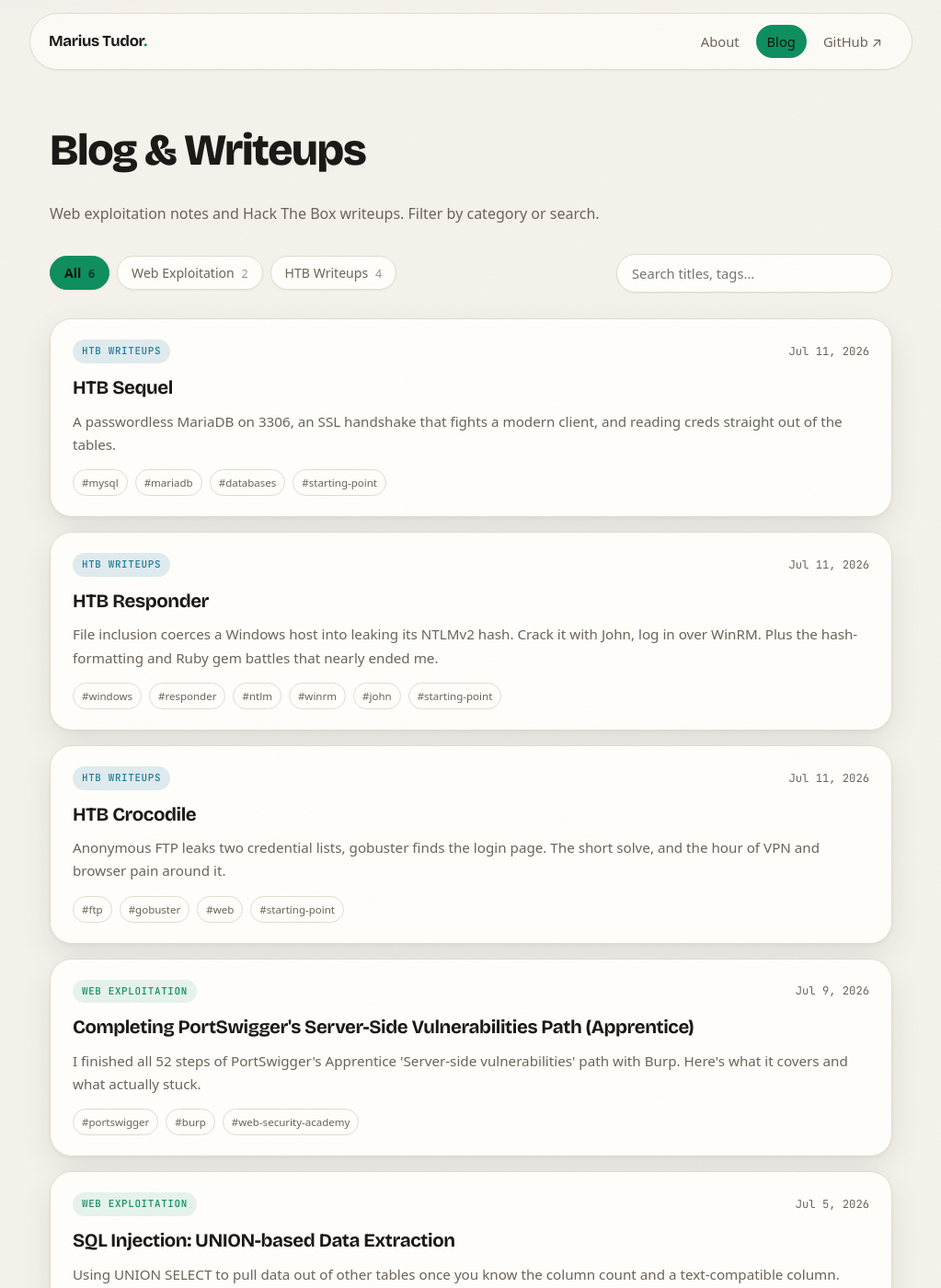
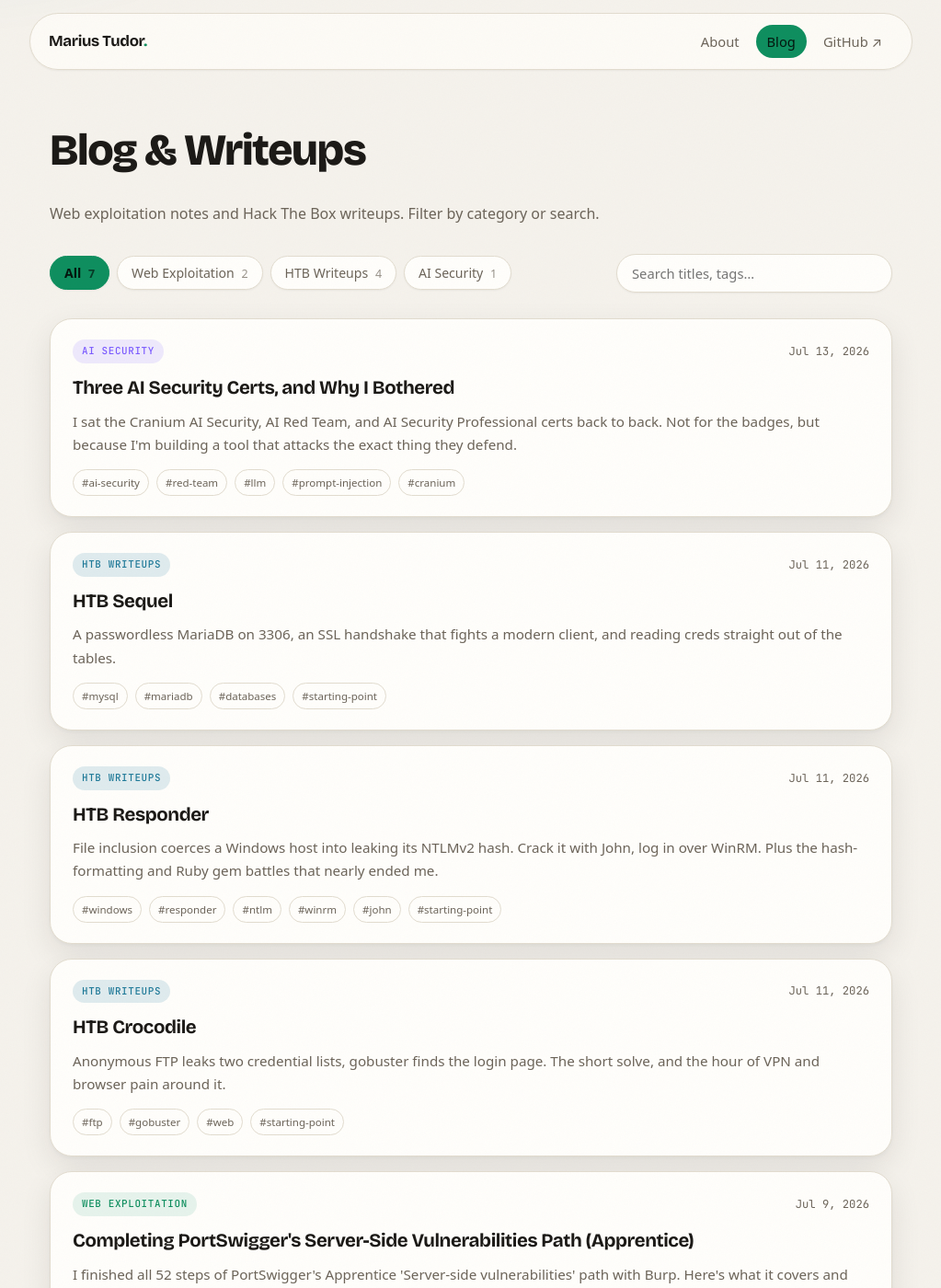
Before and after one commit to mariustudor07/mariustudor07.github.io, a Jekyll site: the page built from blog.html, in a window 1280 px wide and 1400 px high. Shown: the whole window at 92% size, without its empty margins (128-1151 px from the left). Built offline with Jekyll 4.4.1, drawn with Linux system fonts in a browser that asks for light colours; some of the changed lines change nothing that is shown.

Commit message:
Add Cranium AI security certs and a blog post on why I took them

```diff
--- a/_config.yml
+++ b/_config.yml
@@ -19,3 +19,4 @@ plugins:
 blog_categories:
   - "Web Exploitation"
   - "HTB Writeups"
+  - "AI Security"
--- a/_data/content.yml
+++ b/_data/content.yml
@@ -116,6 +116,9 @@ timeline:
     points: []
 
 certifications:
+  - "AI Security Professional (Cranium AI)"
+  - "AI Red Team (Cranium AI)"
+  - "AI Security (Cranium AI)"
   - "ISC2 CC (Certified in Cybersecurity), in progress"
   - "Microsoft SC-200 (Security Operations Analyst), in progress"
   - "Claude Code In Action (Anthropic)"
--- /dev/null
+++ b/_posts/2026-07-13-cranium-ai-security-certifications.md
@@ -0,0 +1,90 @@
+---
+layout: post
+title: "Three AI Security Certs, and Why I Bothered"
+date: 2026-07-13
+category: "AI Security"
+tags: [ai-security, red-team, llm, prompt-injection, cranium]
+excerpt: "I sat the Cranium AI Security, AI Red Team, and AI Security Professional certs back to back. Not for the badges, but because I'm building a tool that attacks the exact thing they defend."
+---
+
+> I picked up three Cranium AI certifications this month: AI Security, AI Red
+> Team, and AI Security Professional. The honest reason isn't the LinkedIn line.
+> It's that I've spent a year building an AI-powered pentest framework, and at
+> some point you have to stop guessing at how these systems break and go learn
+> the actual threat model.
+
+For context, my main project is an [AI red team framework](https://github.com/mariustudor07/ai-pentest-agent) with
+a local LLM doing recon, correlation, and reporting. The whole time I've been
+building it, a quiet question kept nagging me. I know how to *use* an LLM to
+attack things, but do I actually understand how the LLM itself gets attacked?
+Those are two very different skill sets, and I was strong on the first and
+hand-wavy on the second. These three certs were me closing that gap on purpose.
+
+## The three, and how they stack
+
+They're meant to be taken in order, and it shows.
+
+- **AI Security** is the foundations. What the attack surface of a model-backed
+  system actually *is*, which is bigger than most people think. It's not just
+  the model. It's the training data, the pipeline, the prompt boundary, the
+  plugins and tools you bolt on, and the humans in the loop.
+- **AI Red Team** is the offensive half, and the one I cared about most.
+  Adversarial thinking applied to models: making them do things they shouldn't,
+  leak things they shouldn't, and trust input they shouldn't.
+- **AI Security Professional** pulls the two together into how you actually run
+  this as a practice. Governance, risk, and defending the pipeline end to end
+  rather than plugging one hole at a time.
+
+## What actually landed
+
+A few things reframed how I think, rather than just adding facts.
+
+**The prompt boundary is the new trust boundary.** In web security you learn early
+that user input is hostile until proven otherwise. With LLMs the boundary is
+fuzzier and worse, because instructions and data arrive through the *same
+channel*. A model can't cleanly tell "this is a command from my operator" from
+"this is text I was asked to summarise." That's the whole reason prompt injection
+works, and it's why my framework now treats anything it scrapes off a target as
+untrusted by default. It didn't before. That's a direct change I made off the
+back of this.
+
+**The attack surface is a supply chain, not a box.** Data poisoning, model theft,
+membership inference, a compromised dependency in the serving stack. The model
+weights are only one node. The Security Professional material hammered this, and
+it maps almost one to one onto how I already think about a network. You don't
+just harden the crown jewel, you assume the path *to* it is contested.
+
+**Red teaming a model rhymes with red teaming a box, but the primitives differ.**
+It's the same loop I know from HTB, which is enumerate, find the boundary, push
+on it, escalate. The primitives are just jailbreaks, injection, and extraction
+instead of ports and services. That parallel made the offensive material click
+fast, because I wasn't learning a mindset, only a new vocabulary for one I
+already had.
+
+## Was it worth it?
+
+For me, yes, and I can be specific about why. I didn't take these to prove I know
+AI security. I took them because I'm shipping something that lives in this space,
+and I was making design decisions on instinct where I should have been making
+them on a threat model. The clearest signal that it worked is that I changed how
+my framework handles untrusted input the same week. That's the bar I hold any
+cert to. Did it change what I build, or just what my profile says?
+
+If you're doing offensive security and haven't looked seriously at how AI systems
+get attacked, it's coming for your scope whether you're ready or not. Every
+product is quietly growing an LLM feature, and every one of those is new, poorly
+understood attack surface. Worth getting ahead of.
+
+## The certificates
+
+If you want to check the receipts:
+
+- [AI Security Professional](/assets/certs/cranium-ai-security-professional.pdf), Credential ID `58748923-ebef-4e68-87af-5de83e672c71`
+- [AI Red Team](/assets/certs/cranium-ai-red-team.pdf), Credential ID `a338f6d7-c9b8-49f0-9703-f98b97aa59df`
+- [AI Security](/assets/certs/cranium-ai-security.pdf), Credential ID `7b0faee2-84ea-4290-9405-ccdba1106a76`
+
+All three issued by Cranium AI, July 2026.
+
+Next up is folding what I learned into the framework properly: an injection-aware
+input layer, and a small harness for testing my own tooling the way I'd test a
+target. That's the real deliverable. The certs were just the reading list.
--- a/assets/style.css
+++ b/assets/style.css
@@ -367,6 +367,8 @@ a:hover { text-decoration: underline; }
 }
 .badge-web-exploitation { color: var(--accent); background: var(--accent-soft); }
 .badge-htb-writeups { color: var(--accent-2); background: color-mix(in srgb, var(--accent-2) 14%, transparent); }
+.badge-ai-security { color: #7c5cff; background: color-mix(in srgb, #7c5cff 13%, transparent); }
+@media (prefers-color-scheme: dark) { .badge-ai-security { color: #b3a1ff; background: color-mix(in srgb, #b3a1ff 15%, transparent); } }
 
 .empty { color: var(--muted); text-align: center; padding: 44px 0; }
 
```
Also changed, not shown: 3 other files.
